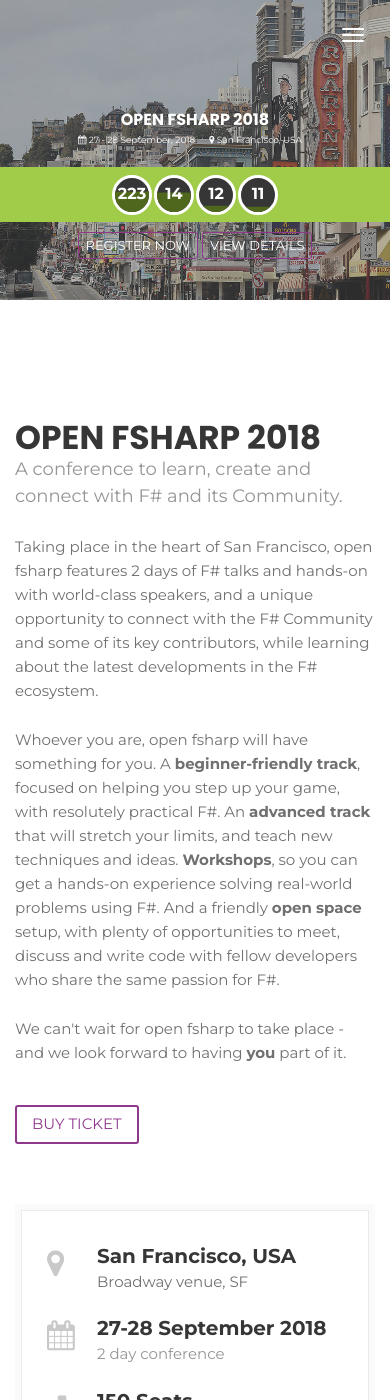
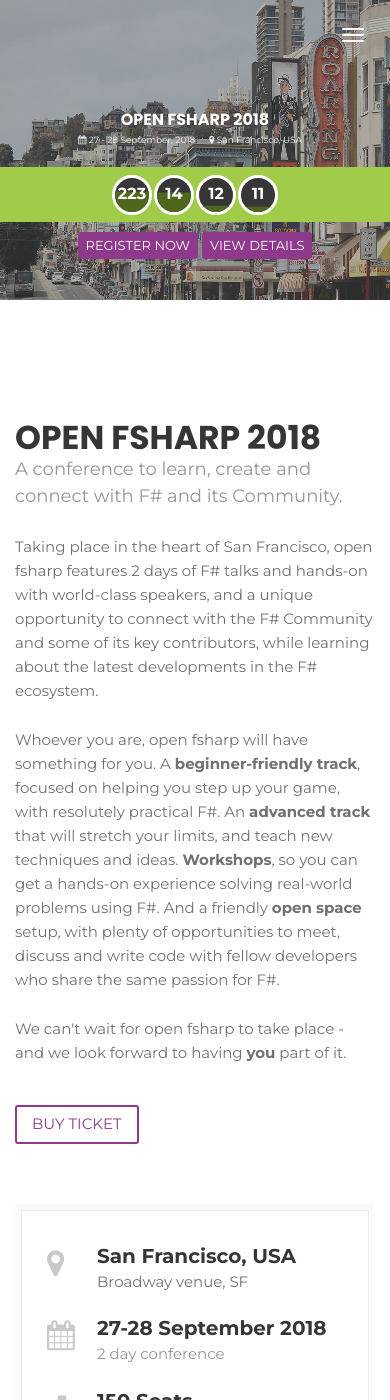
Before and after one commit to open-fsharp/open-fsharp.github.io, a Jekyll site: the page built from index.html, in a window 390 px wide and 1400 px high. Built offline with Jekyll 4.4.1, drawn with Linux system fonts in a browser that asks for light colours; the list of posts is cut into pages by our own code; comment, search, counter and statistics services are not loaded.

Commit message:
fix background color mobile buttons

```diff
--- a/public/css/responsive.css
+++ b/public/css/responsive.css
@@ -109,7 +109,7 @@
 		font-size: 13px;
 		border: 1px solid #8f398d;
 		font-weight: 400;
-		border-color: #8f398d;
+		background-color: #8f398d;
 		color: #fff;
 	}
 	.bannar-conent-area {
```
